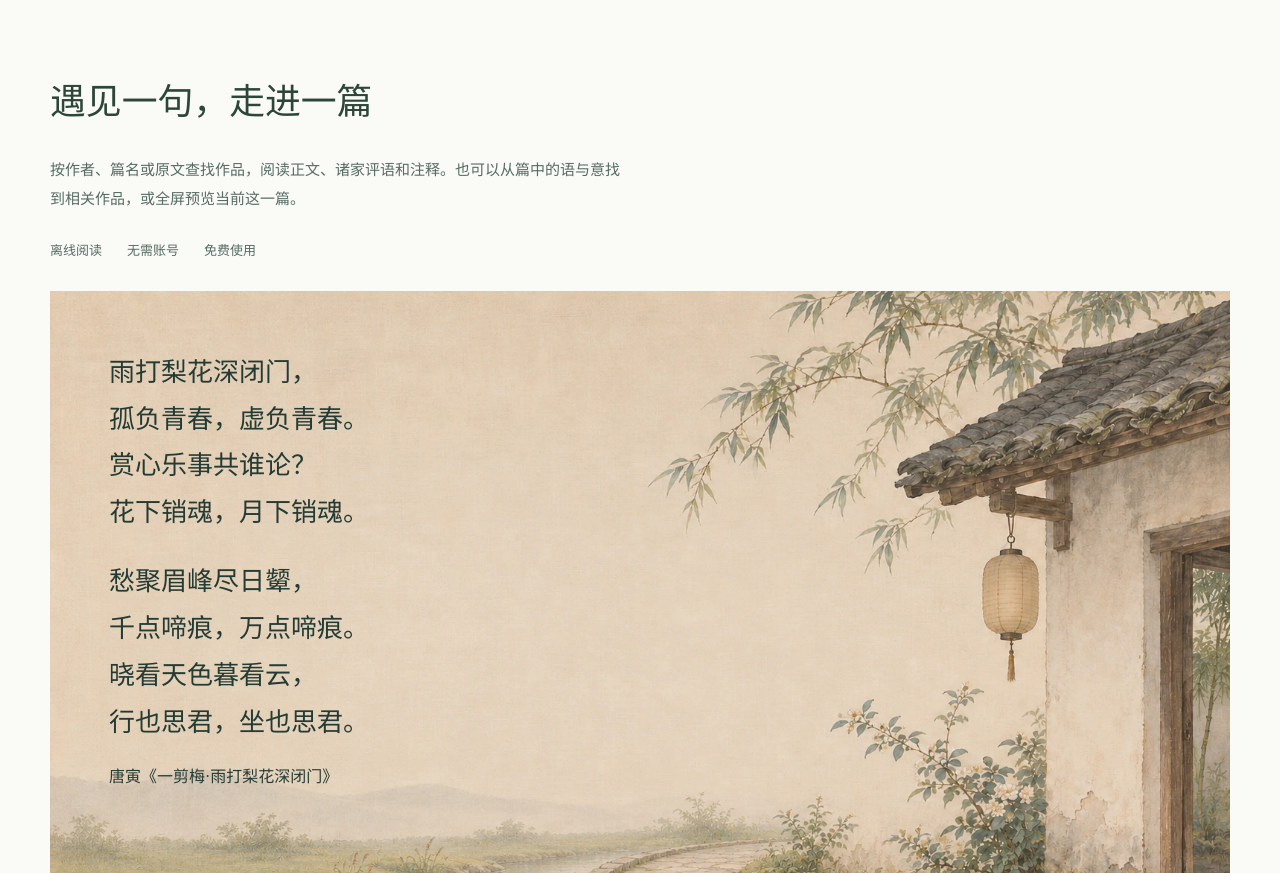
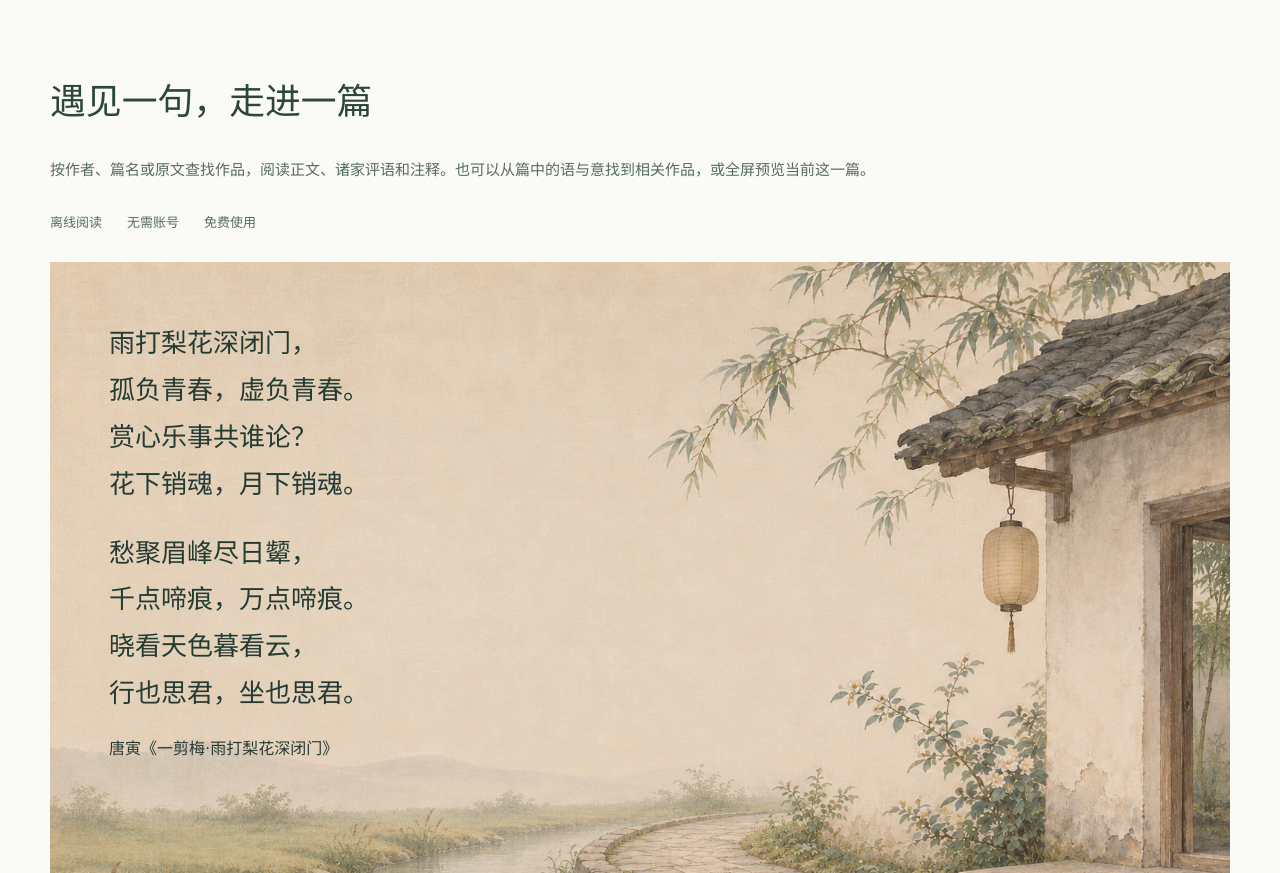
Before and after one commit to ActivationEnergy/Glimpse, a plain HTML site: page docs/index.html in a window 1280 px wide. Shown: the part 1170-2043 px from the top of the page. Drawn offline with Linux system fonts and the light colour scheme.

Commit message:
Let reading introduction use the available content width

```diff
--- a/docs/designs/paper-selected.css
+++ b/docs/designs/paper-selected.css
@@ -62,7 +62,8 @@
 }
 .paper .long-ci .stanza-break { height: .85em; }
 .paper .reader-story { display: flex; flex-direction: column; align-items: stretch; gap: 28px; }
-.paper .reader-story .story-copy { max-width: 42em; }
+.paper .reader-story .story-copy { max-width: none; }
+.paper .reader-story .story-copy p { max-width: none; }
 .paper .reader-story .painting { width: 100%; }
 .paper .gallery { grid-template-columns: minmax(0, 1fr); gap: 38px; }
 .paper .long-ci .picture-poem { margin: 5%; font-size: clamp(17px, 2.4cqi, 26px); line-height: 1.8; max-width: 90%; }
--- a/docs/index.html
+++ b/docs/index.html
@@ -8,7 +8,7 @@
 <meta name="theme-color" content="#f7f8f4">
 <link rel="stylesheet" href="designs/v4.css?v=review-1">
 <link rel="stylesheet" href="poetry-type.css?v=kai-local-2">
-<link rel="stylesheet" href="designs/paper-selected.css?v=12">
+<link rel="stylesheet" href="designs/paper-selected.css?v=13">
 </head>
 <body class="paper">
 <a class="skip" href="#main">跳到正文</a>
```
